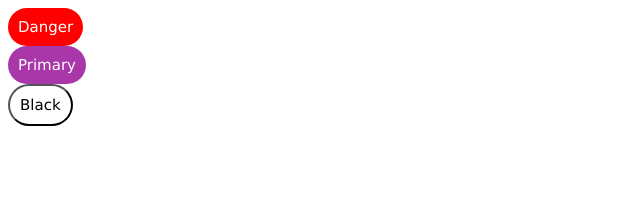
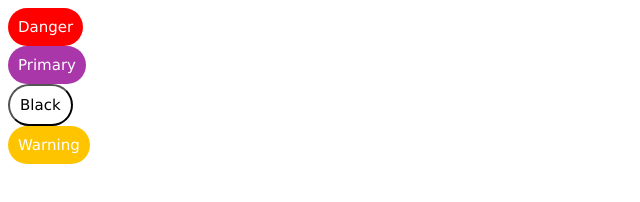
Before and after one commit to timoteifrincuu/Curs4-TP, a plain HTML site: page index.html in a window 1280 px wide. Shown: the whole page, without its empty margins (0-640 px from the left). Drawn offline with Linux system fonts and the light colour scheme.

Commit message:
add warning button

```diff
--- a/index.html
+++ b/index.html
@@ -35,6 +35,16 @@
             text-align: center;
             font-family:'Lucida Sans', 'Lucida Sans Regular', 'Lucida Grande', 'Lucida Sans Unicode', Geneva, Verdana, sans-serif;
         }
+        .warning{
+            background-color: rgb(255, 196, 0);
+            color:white;
+            border:none;
+            font-size:15px;
+            padding:10px;
+            border-radius:100px;
+            text-align: center;
+            font-family:'Lucida Sans', 'Lucida Sans Regular', 'Lucida Grande', 'Lucida Sans Unicode', Geneva, Verdana, sans-serif;
+        }
     </style>
 </head>
 <body>
@@ -47,4 +57,7 @@
     <div>
         <button class="blackbutton">Black</button>
     </div>
+    <div>
+        <button class="warning">Warning</button>
+    </div>
 </body>
```
